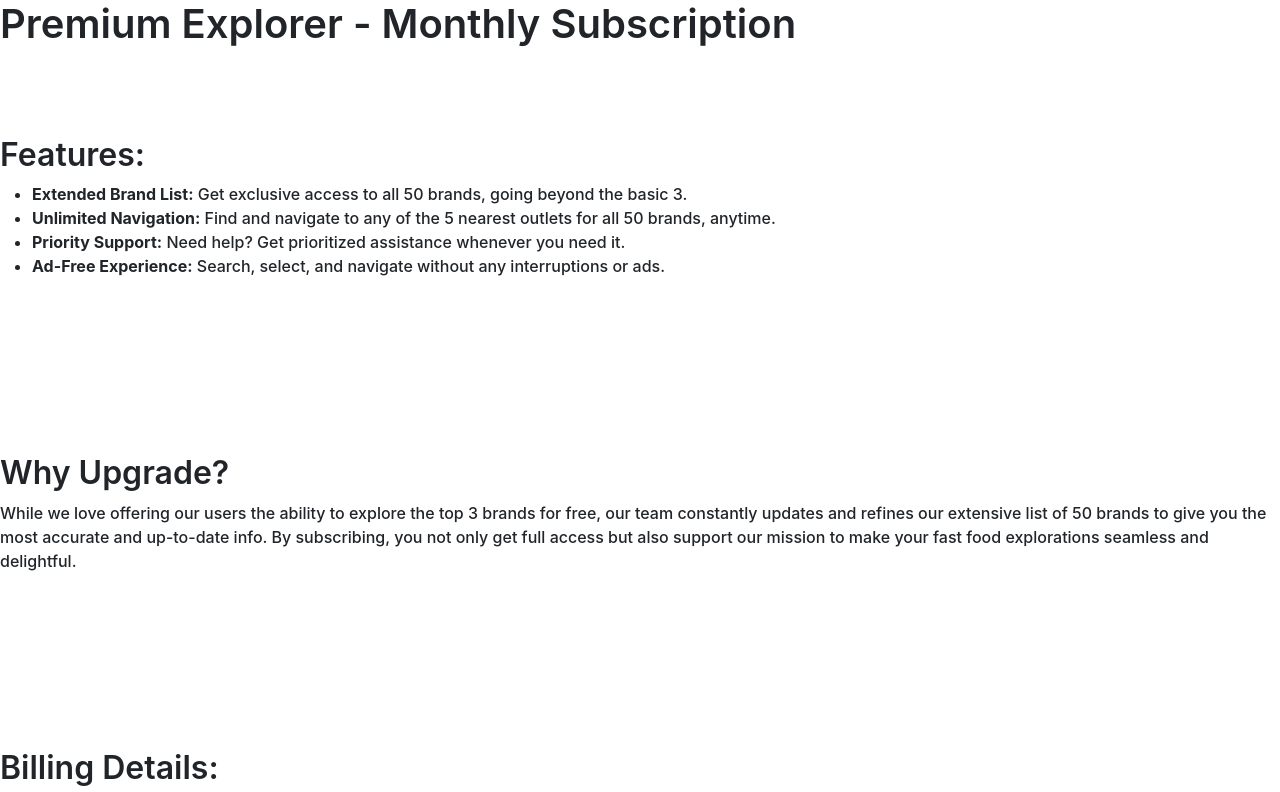
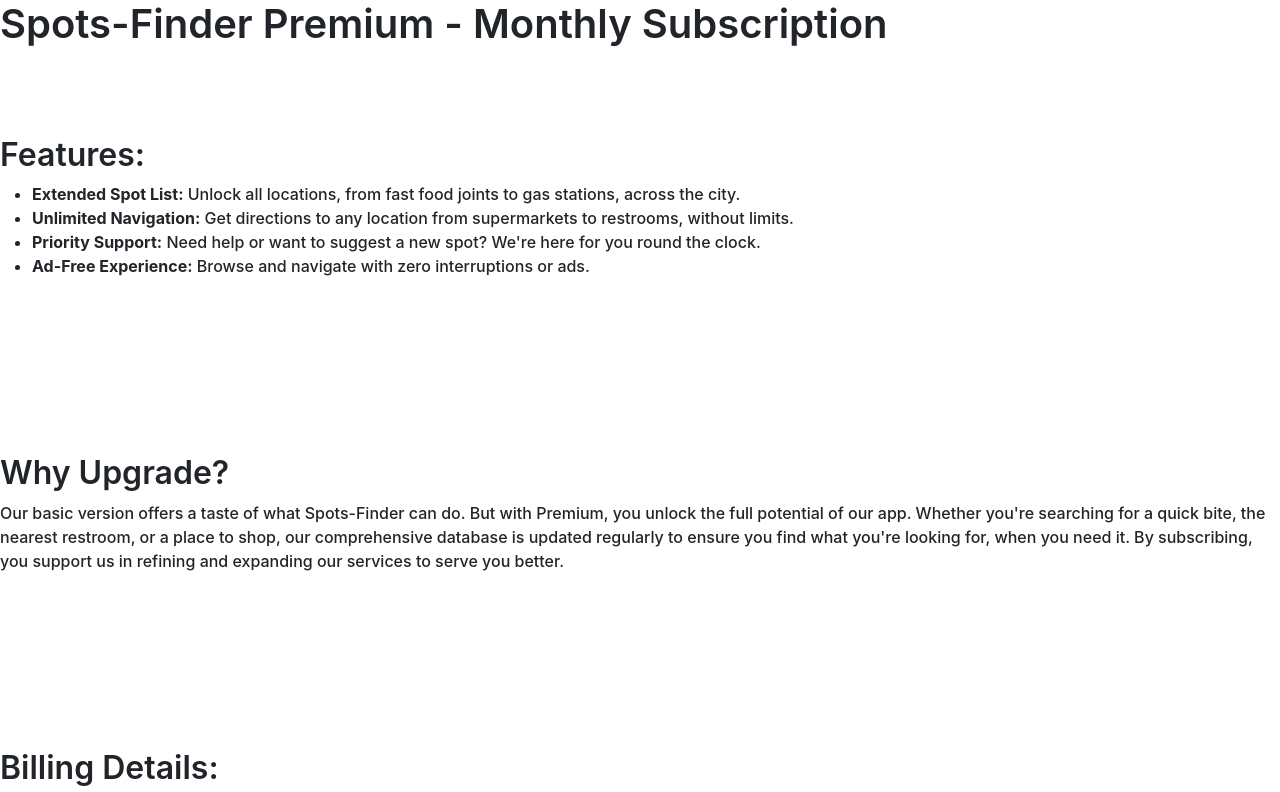
Before and after one commit to bigdatabeyondspotsfinder/bigdatabeyondspotsfinder.github.io, a plain HTML site: page Subscription.html in a window 1280 px wide. Shown: the top 792 px of the page. Drawn offline with Linux system fonts and the light colour scheme; files that its build step writes are made by us from their sources.

Commit message:
Update Subscription.html

```diff
--- a/Subscription.html
+++ b/Subscription.html
@@ -4,30 +4,30 @@
 <head>
     <meta charset="UTF-8">
     <meta name="viewport" content="width=device-width, initial-scale=1.0">
-    <title>Premium Explorer - Monthly Subscription</title>
+    <title>Spots-Finder Premium - Monthly Subscription</title>
     <link rel="stylesheet" href="styles.css"> <!-- If you have an external stylesheet -->
 </head>
 
 <body>
 
     <header>
-        <h1>Premium Explorer - Monthly Subscription</h1>
+        <h1>Spots-Finder Premium - Monthly Subscription</h1>
     </header>
 
     <main>
         <section>
             <h2>Features:</h2>
             <ul>
-                <li><strong>Extended Brand List:</strong> Get exclusive access to all 50 brands, going beyond the basic 3.</li>
-                <li><strong>Unlimited Navigation:</strong> Find and navigate to any of the 5 nearest outlets for all 50 brands, anytime.</li>
-                <li><strong>Priority Support:</strong> Need help? Get prioritized assistance whenever you need it.</li>
-                <li><strong>Ad-Free Experience:</strong> Search, select, and navigate without any interruptions or ads.</li>
+                <li><strong>Extended Spot List:</strong> Unlock all locations, from fast food joints to gas stations, across the city.</li>
+                <li><strong>Unlimited Navigation:</strong> Get directions to any location from supermarkets to restrooms, without limits.</li>
+                <li><strong>Priority Support:</strong> Need help or want to suggest a new spot? We're here for you round the clock.</li>
+                <li><strong>Ad-Free Experience:</strong> Browse and navigate with zero interruptions or ads.</li>
             </ul>
         </section>
 
         <section>
             <h2>Why Upgrade?</h2>
-            <p>While we love offering our users the ability to explore the top 3 brands for free, our team constantly updates and refines our extensive list of 50 brands to give you the most accurate and up-to-date info. By subscribing, you not only get full access but also support our mission to make your fast food explorations seamless and delightful.</p>
+            <p>Our basic version offers a taste of what Spots-Finder can do. But with Premium, you unlock the full potential of our app. Whether you're searching for a quick bite, the nearest restroom, or a place to shop, our comprehensive database is updated regularly to ensure you find what you're looking for, when you need it. By subscribing, you support us in refining and expanding our services to serve you better.</p>
         </section>
 
         <section>
```
